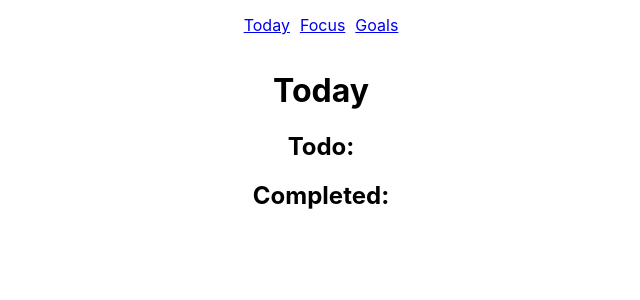
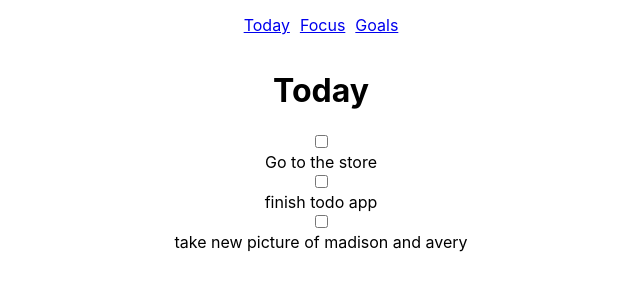
Before and after one commit to stephengpope/productive, a React (Create React App) app: page / in a window 1280 px wide. Shown: the top 300 px of the page, without its empty margins (319-959 px from the left). Built offline with nearby package versions, Linux system fonts and the light colour scheme.

Commit message:
adding list

```diff
--- /dev/null
+++ b/src/components/Goal.js
@@ -0,0 +1,12 @@
+import React from 'react'
+
+function Goal({goal}) {
+    return (
+        <div>
+                <input type="checkbox" />
+                <div>{goal.wish}</div>
+            </div>
+    )
+}
+
+export default Goal
--- a/src/components/Today.js
+++ b/src/components/Today.js
@@ -1,12 +1,12 @@
 import React, { component } from 'react'
+import TodaysGoalList from './TodaysGoalList'
 
 const Today = () => {
 
     return <div className="Today">
         <h1>Today</h1>
 
-        <h2>Todo:</h2>
-        <h2>Completed:</h2>
+        <TodaysGoalList />
     </div>;
 }
 
--- /dev/null
+++ b/src/components/TodaysGoalList.js
@@ -0,0 +1,26 @@
+import React from 'react'
+import Goal from './Goal'
+
+function TodaysGoalList() {
+
+    const todaysGoals = [
+        {
+            completed: false,
+            wish: "Go to the store"
+        },
+        {
+            completed: false,
+            wish: "finish todo app"
+        },
+        {
+            completed: true,
+            wish: "take new picture of madison and avery"
+        }
+    ];
+
+    const goalList = todaysGoals.map(goal => <Goal goal={goal} />);
+
+    return <div>{goalList}</div>;
+}
+
+export default TodaysGoalList
```
